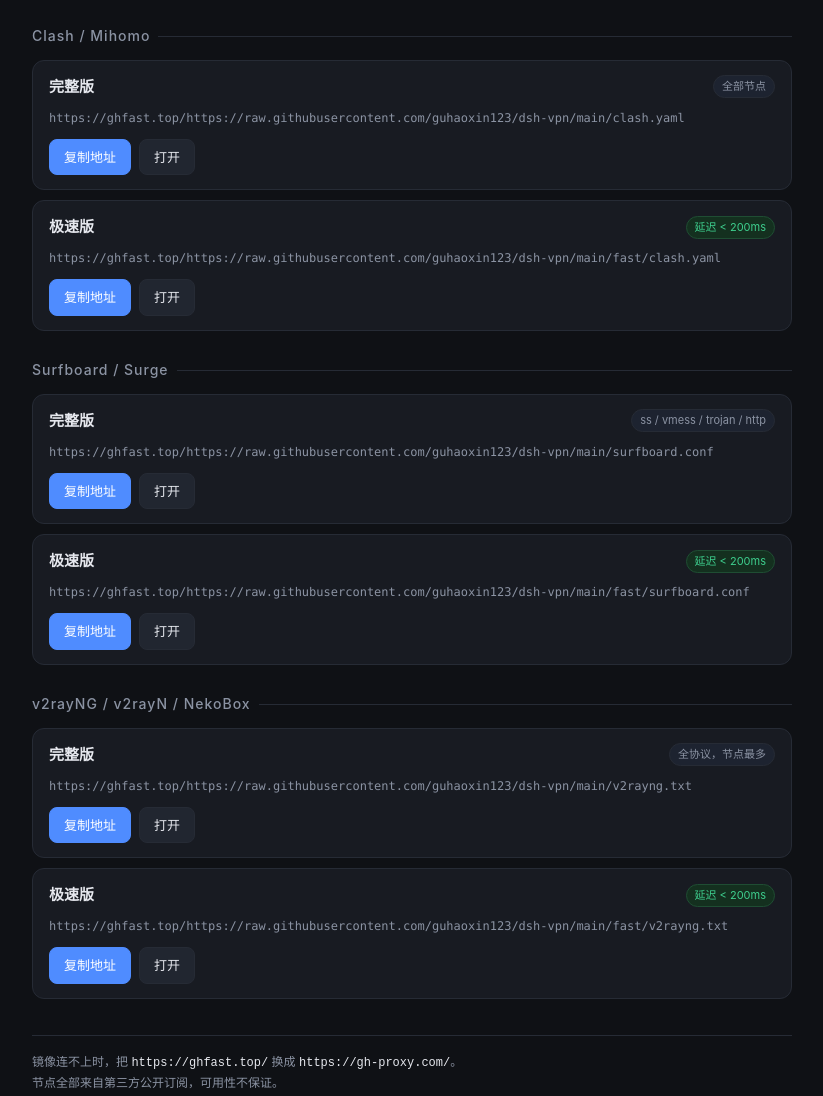
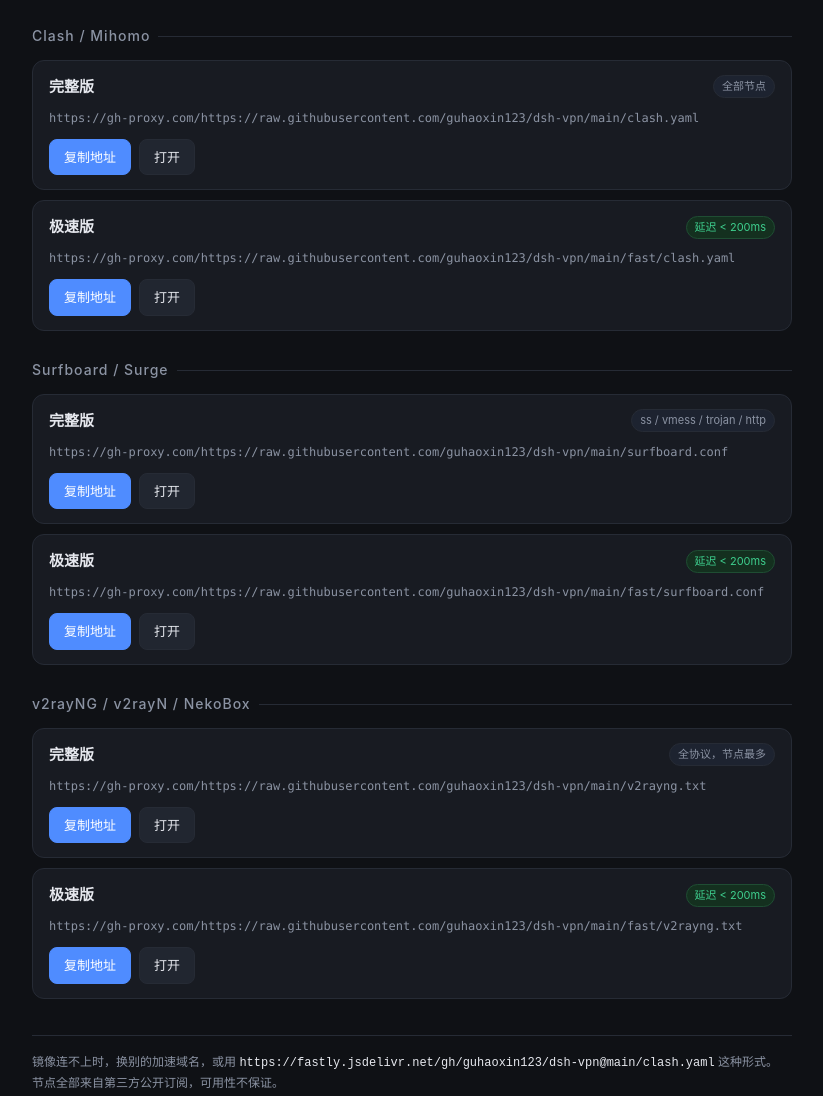
Before and after one commit to guhaoxin123/dsh-site, a plain HTML site: page index.html in a window 1280 px wide. Shown: the part 92-1188 px from the top of the page, without its empty margins (228-1051 px from the left). Drawn offline with Linux system fonts and the light colour scheme.

Commit message:
首页：订阅链接换成 gh-proxy.com

```diff
--- a/index.html
+++ b/index.html
@@ -74,17 +74,17 @@
   </header>
 
   <h2>Clash / Mihomo</h2>
-  <div class="card" data-url="https://ghfast.top/https://raw.githubusercontent.com/guhaoxin123/dsh-vpn/main/clash.yaml">
+  <div class="card" data-url="https://gh-proxy.com/https://raw.githubusercontent.com/guhaoxin123/dsh-vpn/main/clash.yaml">
     <div class="row"><span class="name">完整版</span><span class="tag">全部节点</span></div>
-    <div class="url">https://ghfast.top/https://raw.githubusercontent.com/guhaoxin123/dsh-vpn/main/clash.yaml</div>
+    <div class="url">https://gh-proxy.com/https://raw.githubusercontent.com/guhaoxin123/dsh-vpn/main/clash.yaml</div>
     <div class="btns">
       <button class="primary" onclick="copyIn(this)">复制地址</button>
       <button onclick="openUrl(this)">打开</button>
     </div>
   </div>
-  <div class="card" data-url="https://ghfast.top/https://raw.githubusercontent.com/guhaoxin123/dsh-vpn/main/fast/clash.yaml">
+  <div class="card" data-url="https://gh-proxy.com/https://raw.githubusercontent.com/guhaoxin123/dsh-vpn/main/fast/clash.yaml">
     <div class="row"><span class="name">极速版</span><span class="tag fast">延迟 &lt; 200ms</span></div>
-    <div class="url">https://ghfast.top/https://raw.githubusercontent.com/guhaoxin123/dsh-vpn/main/fast/clash.yaml</div>
+    <div class="url">https://gh-proxy.com/https://raw.githubusercontent.com/guhaoxin123/dsh-vpn/main/fast/clash.yaml</div>
     <div class="btns">
       <button class="primary" onclick="copyIn(this)">复制地址</button>
       <button onclick="openUrl(this)">打开</button>
@@ -92,17 +92,17 @@
   </div>
 
   <h2>Surfboard / Surge</h2>
-  <div class="card" data-url="https://ghfast.top/https://raw.githubusercontent.com/guhaoxin123/dsh-vpn/main/surfboard.conf">
+  <div class="card" data-url="https://gh-proxy.com/https://raw.githubusercontent.com/guhaoxin123/dsh-vpn/main/surfboard.conf">
     <div class="row"><span class="name">完整版</span><span class="tag">ss / vmess / trojan / http</span></div>
-    <div class="url">https://ghfast.top/https://raw.githubusercontent.com/guhaoxin123/dsh-vpn/main/surfboard.conf</div>
+    <div class="url">https://gh-proxy.com/https://raw.githubusercontent.com/guhaoxin123/dsh-vpn/main/surfboard.conf</div>
     <div class="btns">
       <button class="primary" onclick="copyIn(this)">复制地址</button>
       <button onclick="openUrl(this)">打开</button>
     </div>
   </div>
-  <div class="card" data-url="https://ghfast.top/https://raw.githubusercontent.com/guhaoxin123/dsh-vpn/main/fast/surfboard.conf">
+  <div class="card" data-url="https://gh-proxy.com/https://raw.githubusercontent.com/guhaoxin123/dsh-vpn/main/fast/surfboard.conf">
     <div class="row"><span class="name">极速版</span><span class="tag fast">延迟 &lt; 200ms</span></div>
-    <div class="url">https://ghfast.top/https://raw.githubusercontent.com/guhaoxin123/dsh-vpn/main/fast/surfboard.conf</div>
+    <div class="url">https://gh-proxy.com/https://raw.githubusercontent.com/guhaoxin123/dsh-vpn/main/fast/surfboard.conf</div>
     <div class="btns">
       <button class="primary" onclick="copyIn(this)">复制地址</button>
       <button onclick="openUrl(this)">打开</button>
@@ -110,17 +110,17 @@
   </div>
 
   <h2>v2rayNG / v2rayN / NekoBox</h2>
-  <div class="card" data-url="https://ghfast.top/https://raw.githubusercontent.com/guhaoxin123/dsh-vpn/main/v2rayng.txt">
+  <div class="card" data-url="https://gh-proxy.com/https://raw.githubusercontent.com/guhaoxin123/dsh-vpn/main/v2rayng.txt">
     <div class="row"><span class="name">完整版</span><span class="tag">全协议，节点最多</span></div>
-    <div class="url">https://ghfast.top/https://raw.githubusercontent.com/guhaoxin123/dsh-vpn/main/v2rayng.txt</div>
+    <div class="url">https://gh-proxy.com/https://raw.githubusercontent.com/guhaoxin123/dsh-vpn/main/v2rayng.txt</div>
     <div class="btns">
       <button class="primary" onclick="copyIn(this)">复制地址</button>
       <button onclick="openUrl(this)">打开</button>
     </div>
   </div>
-  <div class="card" data-url="https://ghfast.top/https://raw.githubusercontent.com/guhaoxin123/dsh-vpn/main/fast/v2rayng.txt">
+  <div class="card" data-url="https://gh-proxy.com/https://raw.githubusercontent.com/guhaoxin123/dsh-vpn/main/fast/v2rayng.txt">
     <div class="row"><span class="name">极速版</span><span class="tag fast">延迟 &lt; 200ms</span></div>
-    <div class="url">https://ghfast.top/https://raw.githubusercontent.com/guhaoxin123/dsh-vpn/main/fast/v2rayng.txt</div>
+    <div class="url">https://gh-proxy.com/https://raw.githubusercontent.com/guhaoxin123/dsh-vpn/main/fast/v2rayng.txt</div>
     <div class="btns">
       <button class="primary" onclick="copyIn(this)">复制地址</button>
       <button onclick="openUrl(this)">打开</button>
@@ -128,7 +128,7 @@
   </div>
 
   <footer>
-    镜像连不上时，把 <code>https://ghfast.top/</code> 换成 <code>https://gh-proxy.com/</code>。
+    镜像连不上时，换别的加速域名，或用 <code>https://fastly.jsdelivr.net/gh/guhaoxin123/dsh-vpn@main/clash.yaml</code> 这种形式。
     <br>节点全部来自第三方公开订阅，可用性不保证。
   </footer>
 </div>
```
